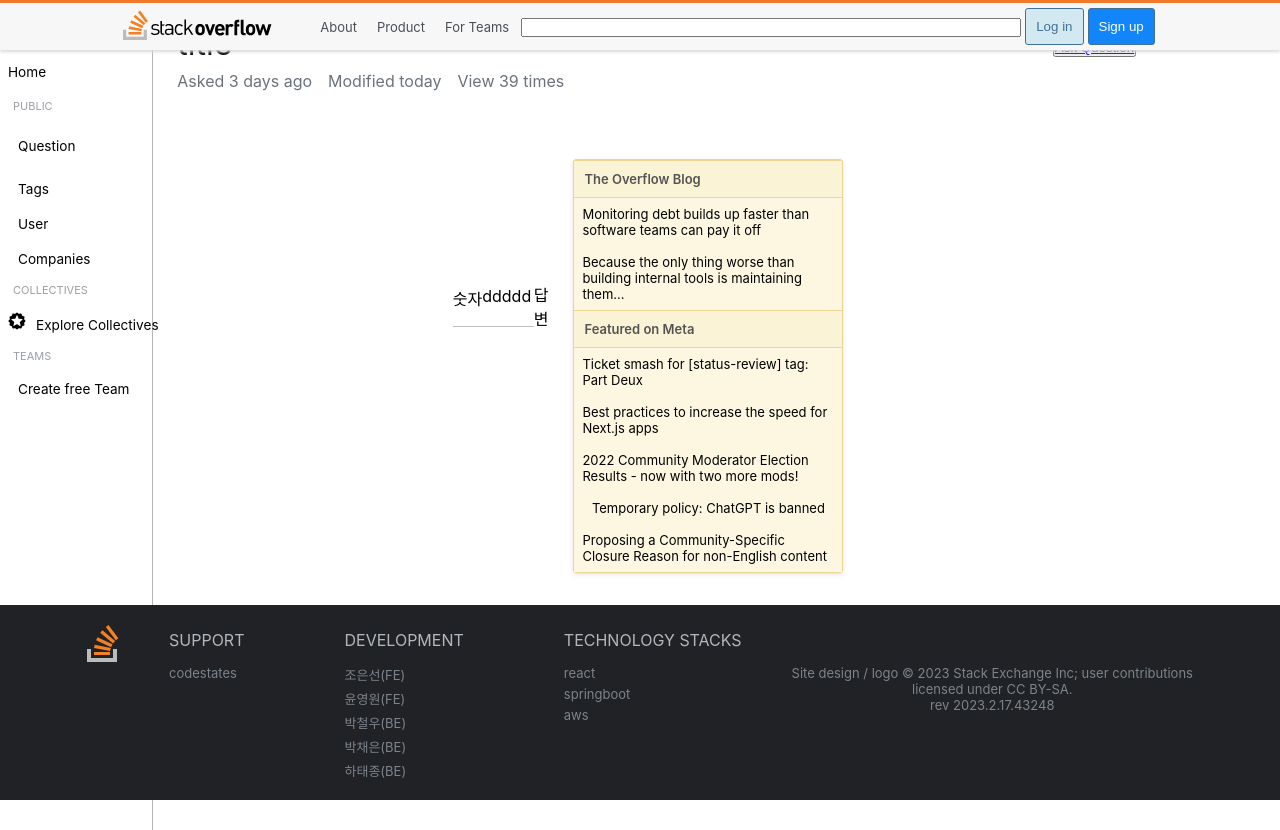
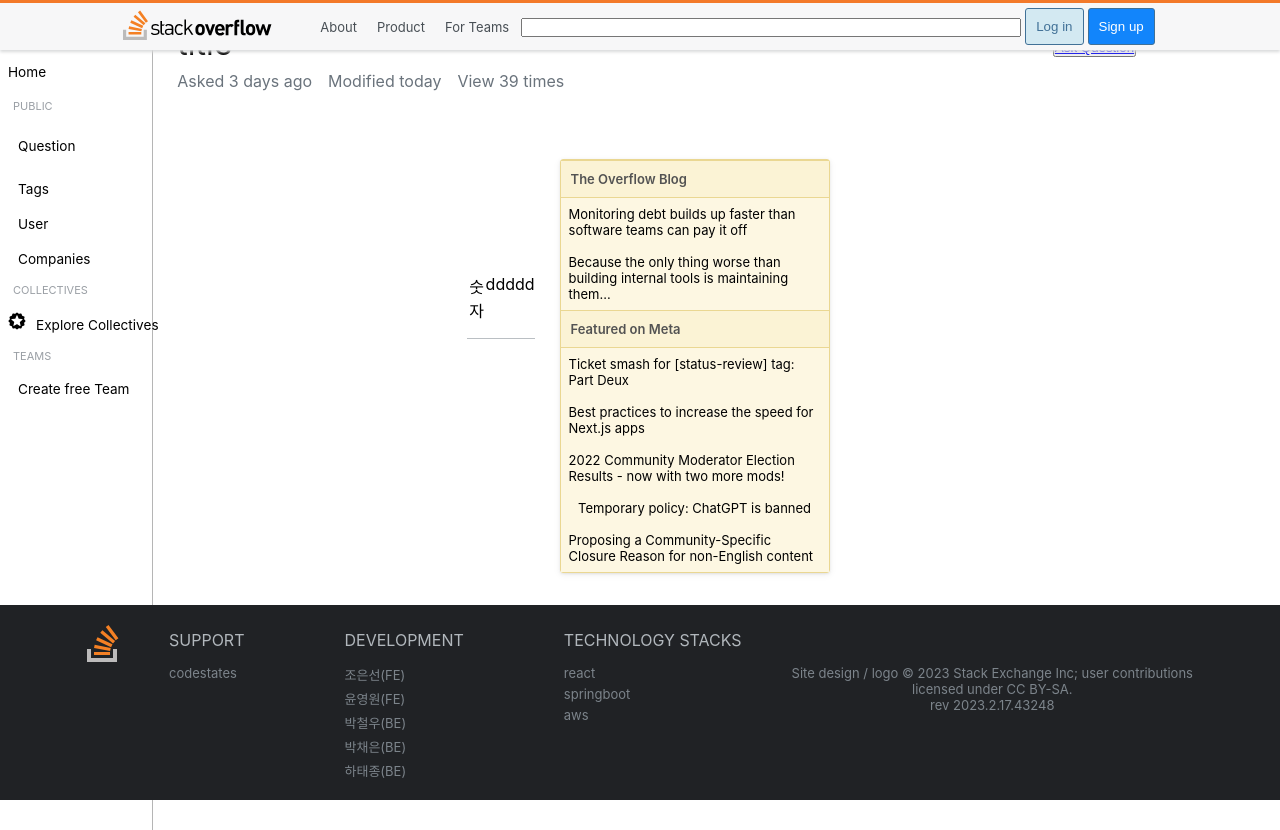
Before and after one commit to codestates-seb/seb42_pre_027, a React (Create React App) app in the folder client/: page /readquestion in a window 1280 px wide. Built offline with nearby package versions, Linux system fonts and the light colour scheme.

Commit message:
feat: ReadQuestion.js modify and components add

```diff
--- /dev/null
+++ b/client/src/components/AnswerContainer.js
@@ -0,0 +1,9 @@
+const AnswerContainer = () => {
+  return (
+    <>
+      <div></div>
+    </>
+  );
+};
+
+export default AnswerContainer;
--- /dev/null
+++ b/client/src/components/AnswerContent.js
@@ -0,0 +1,9 @@
+const AnswerContent = () => {
+  return (
+    <>
+      <div></div>
+    </>
+  );
+};
+
+export default AnswerContent;
--- /dev/null
+++ b/client/src/components/QuestionContent.js
@@ -0,0 +1,12 @@
+const QuestionContent = () => {
+  return (
+    <>
+      <div className="questioncontent">
+        <div>숫자</div>
+        <div className="">ddddd</div>
+      </div>
+    </>
+  );
+};
+
+export default QuestionContent;
--- a/client/src/pages/ReadQuestion.js
+++ b/client/src/pages/ReadQuestion.js
@@ -1,9 +1,12 @@
 import { Link } from 'react-router-dom';
 import styled from 'styled-components';
 import Answer from '../components/Answer';
+import AnswerContainer from '../components/AnswerContainer';
+import AnswerContent from '../components/AnswerContent';
 import Aside from '../components/Aside';
 import Footer from '../components/Footer';
 import Header from '../components/Header';
+import QuestionContent from '../components/QuestionContent';
 import SideBar from '../components/SideBar';
 
 const Container = styled.div`
@@ -83,11 +86,11 @@
               <span>View 39 times</span>
             </div>
             <div className="content">
-              <div className="questioncontent">
-                <div>숫자</div>
-                <div className="">ddddd</div>
-              </div>
-              <div className="questionanswer">답변</div>
+              <QuestionContent />
+              {/* <div className="questionanswer">답변</div> */}
+              <AnswerContainer>
+                <AnswerContent />
+              </AnswerContainer>
               <Answer />
               <Aside />
             </div>
```
